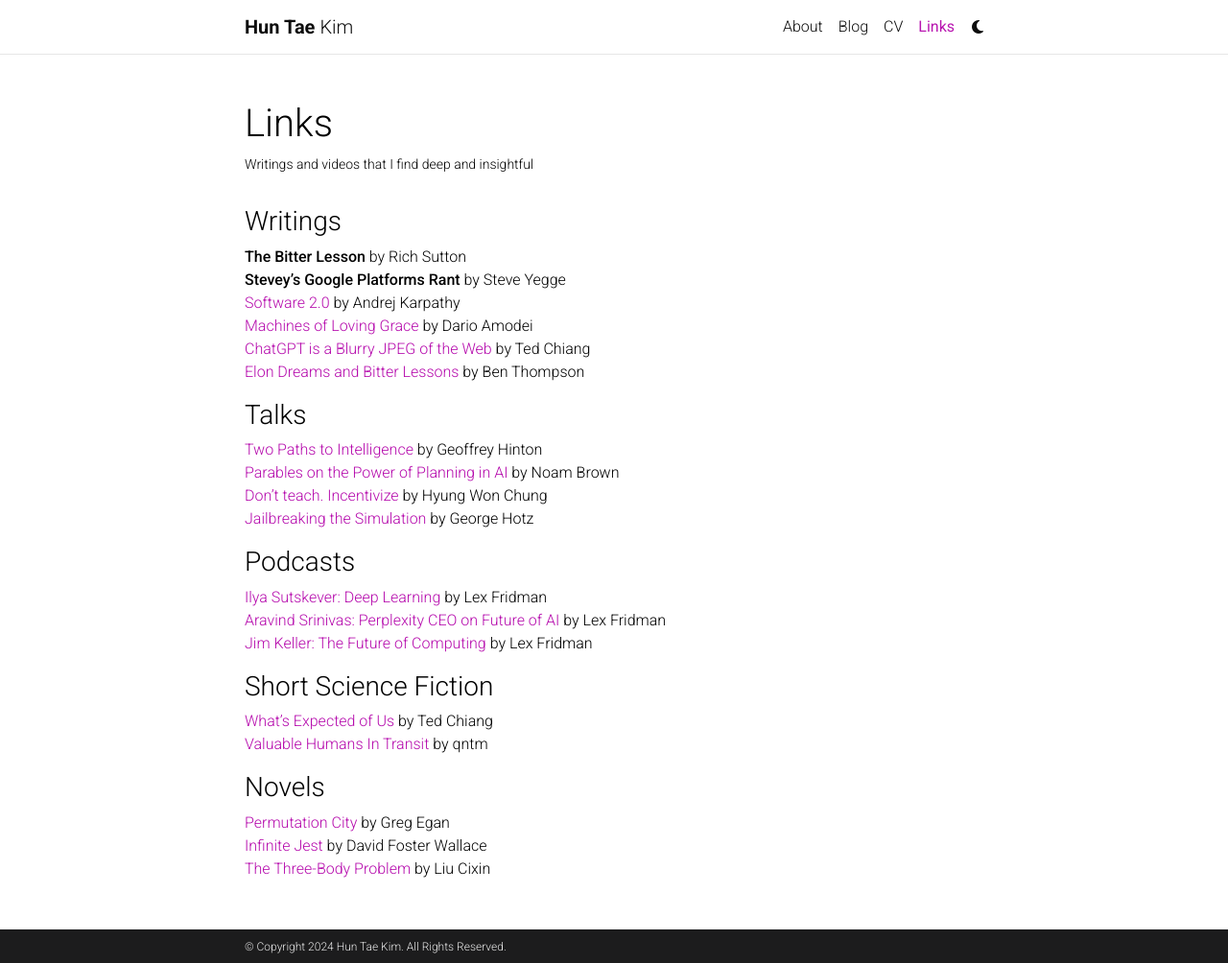
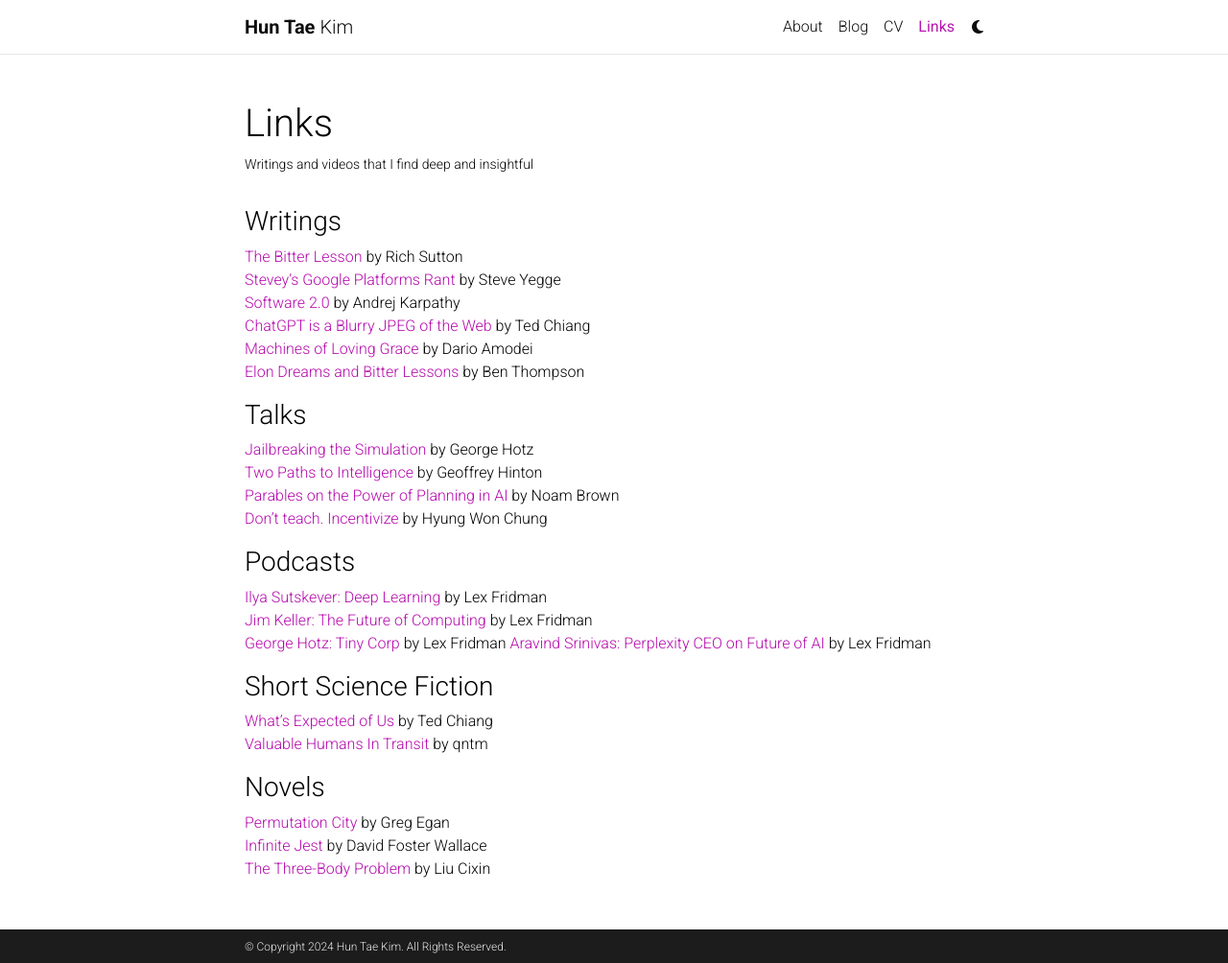
Before and after one commit to ht0324/ht0324.github.io, a Jekyll site: the page built from _pages/links.md, in a window 1280 px wide and 1004 px high. Shown: the whole window at 96% size. Built offline with Jekyll 4.4.1, drawn with Linux system fonts in a browser that asks for light colours; comment, search, counter and statistics services are not loaded; a style sheet for code colours, icons or effects is not loaded.

Commit message:
Update links page content

```diff
--- a/_pages/links.md
+++ b/_pages/links.md
@@ -8,23 +8,25 @@
 ---
 
 ### Writings
-[**The Bitter Lesson**](http://www.incompleteideas.net/IncIdeas/BitterLesson.html) by Rich Sutton
-[**Stevey's Google Platforms Rant**](https://gist.github.com/chitchcock/1281611) by Steve Yegge
+[The Bitter Lesson](http://www.incompleteideas.net/IncIdeas/BitterLesson.html) by Rich Sutton
+[Stevey's Google Platforms Rant](https://gist.github.com/chitchcock/1281611) by Steve Yegge
 [Software 2.0](https://medium.com/@karpathy/software-2-0-a64152b37c35) by Andrej Karpathy
+[ChatGPT is a Blurry JPEG of the Web](https://www.newyorker.com/tech/annals-of-technology/chatgpt-is-a-blurry-jpeg-of-the-web) by Ted Chiang
 [Machines of Loving Grace](https://darioamodei.com/machines-of-loving-grace) by Dario Amodei
-[ChatGPT is a Blurry JPEG of the Web](https://www.newyorker.com/tech/annals-of-technology/chatgpt-is-a-blurry-jpeg-of-the-web) by Ted Chiang
 [Elon Dreams and Bitter Lessons](https://stratechery.com/2024/elon-dreams-and-bitter-lessons) by Ben Thompson
 
 ### Talks
+[Jailbreaking the Simulation](https://www.youtube.com/watch?v=ESXOAJRdcwQ) by George Hotz
 [Two Paths to Intelligence](https://youtube.com/watch?v=rGgGOccMEiY) by Geoffrey Hinton
 [Parables on the Power of Planning in AI](https://youtube.com/watch?v=eaAonE58sLU) by Noam Brown
 [Don't teach. Incentivize](https://youtube.com/watch?v=kYWUEV_e2ss) by Hyung Won Chung
-[Jailbreaking the Simulation](https://www.youtube.com/watch?v=ESXOAJRdcwQ) by George Hotz
 
 ### Podcasts
 [Ilya Sutskever: Deep Learning](https://www.youtube.com/watch?v=13CZPWmke6A) by Lex Fridman
+[Jim Keller: The Future of Computing](https://youtube.com/watch?v=G4hL5Om4IJ4) by Lex Fridman
+[George Hotz: Tiny Corp](https://youtube.com/watch?v=dNrTrx42DGQ) by Lex Fridman
 [Aravind Srinivas: Perplexity CEO on Future of AI](https://youtube.com/watch?v=e-gwvmhyU7A) by Lex Fridman
-[Jim Keller: The Future of Computing](https://youtube.com/watch?v=G4hL5Om4IJ4) by Lex Fridman
+
 
 ### Short Science Fiction
 [What's Expected of Us](https://www.nature.com/articles/436150a) by Ted Chiang
```
